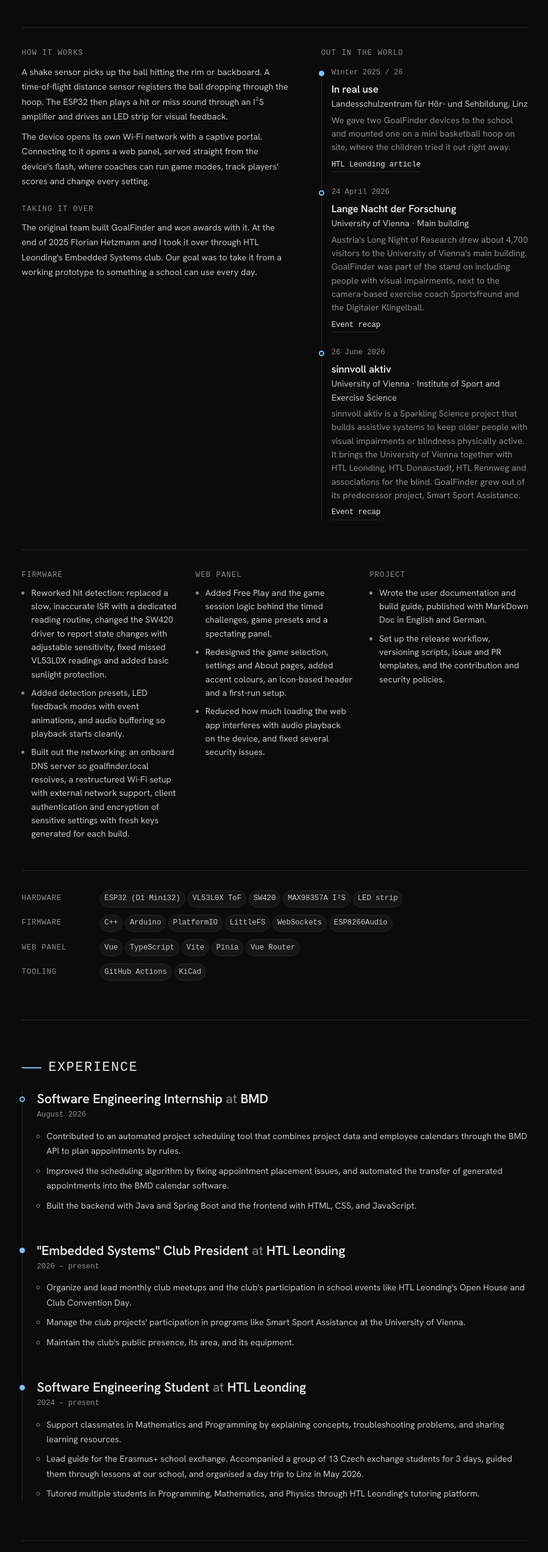
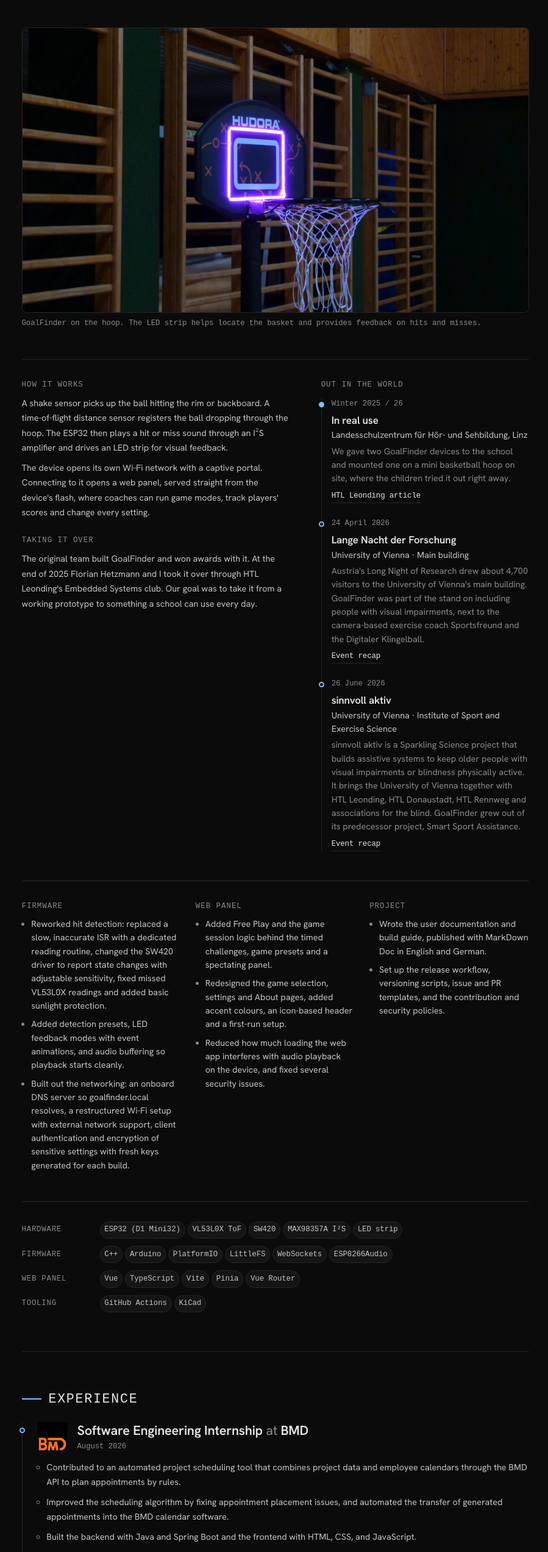
Before and after one commit to MarkusHarnusek/markusharnusek.github.io, an Astro site: page / in a window 1280 px wide. Shown: the part 3897-6442 px from the top of the page at 61% size, without its empty margins (317-1216 px from the left). Built offline with nearby package versions, Linux system fonts and the light colour scheme; Astro itself is replaced by a stand-in of ours; a web font is replaced by a local one.

Commit message:
add: images

```diff
--- a/src/components/Experience.astro
+++ b/src/components/Experience.astro
@@ -1,4 +1,5 @@
 ---
+import { Image } from "astro:assets";
 import { experience } from "../data/experience";
 ---
 
@@ -10,12 +11,26 @@ import { experience } from "../data/experience";
       experience.map((role) => (
         <li class={role.active ? "role-active" : "role"} data-reveal>
           <div class="role__head">
+            {role.logo && (
+              <div class="role__logo">
+                <Image
+                  src={role.logo.src}
+                  alt={role.logo.alt}
+                  width={112}
+                  class="role__logo-img"
+                  loading="lazy"
+                  decoding="async"
+                />
+              </div>
+            )}
+            <div class="role__text">
               <h3 class="role__title">
                 {role.title} <span class="role__at">at</span> {role.company}
               </h3>
               <p class="role__meta mono">
                 <time>{role.range}</time>
               </p>
+            </div>
           </div>
           <ul class="role__bullets">
             {role.bullets.map((b) => (
@@ -67,6 +82,43 @@ import { experience } from "../data/experience";
     background: var(--color-accent);
   }
 
+  .role__head {
+    display: flex;
+    align-items: flex-start;
+    gap: var(--space-s);
+  }
+
+  .role__text {
+    min-width: 0;
+  }
+
+  /* company / club logo: fixed square slot, logo fills its height and is centred in it */
+  .role__logo {
+    flex: none;
+    display: flex;
+    align-items: center;
+    justify-content: center;
+    width: 2rem;
+    height: 2rem;
+  }
+
+  .role__logo-img {
+    display: block;
+    height: 100%;
+    width: auto;
+    max-width: 100%;
+    margin: 0 auto;
+    object-fit: contain;
+    object-position: center;
+  }
+
+  @media (min-width: 40rem) {
+    .role__logo {
+      width: 3.125rem;
+      height: 3.125rem;
+    }
+  }
+
   .role__title {
     font-size: var(--step-1);
     font-family: var(--font-body),serif;
--- a/src/components/GoalFinder.astro
+++ b/src/components/GoalFinder.astro
@@ -1,5 +1,7 @@
 ---
+import { Image } from "astro:assets";
 import { goalfinder as gf } from "../data/goalfinder";
+import hoopPhoto from "../../img/goalfinder.webp";
 ---
 
 <section id="goalfinder" class="section section--sub" aria-labelledby="gf-title">
@@ -23,6 +25,22 @@ import { goalfinder as gf } from "../data/goalfinder";
         <a href={gf.links.docs} target="_blank">Documentation</a>
       </div>
     </header>
+
+    <figure class="gf__figure" data-reveal>
+      <div class="gf__photo">
+        <Image
+          src={hoopPhoto}
+          alt="A basketball hoop in a school gym with GoalFinder mounted on it, its LED strip glowing purple around the backboard square."
+          widths={[480, 800, 1200, 1600, 2400]}
+          sizes="(min-width: 72rem) 55rem, (min-width: 56rem) calc(100vw - 20rem), calc(100vw - 3rem)"
+          loading="lazy"
+          decoding="async"
+        />
+      </div>
+      <figcaption class="gf__caption mono">
+        GoalFinder on the hoop. The LED strip helps locate the basket and provides feedback on hits and misses.
+      </figcaption>
+    </figure>
 
     <div class="gf__grid">
       <div class="gf__prose" data-reveal>
@@ -160,6 +178,41 @@ import { goalfinder as gf } from "../data/goalfinder";
   .gf__m-link:hover,
   .gf__m-link:focus-visible {
     border-bottom-color: var(--color-accent);
+  }
+
+  /* photo */
+  .gf__figure {
+    margin: var(--space-xl) 0 0;
+  }
+
+  .gf__photo {
+    overflow: hidden;
+    border: 1px solid var(--color-border);
+    border-radius: var(--radius-m);
+    background: var(--color-surface-2);
+    aspect-ratio: 4 / 3;
+  }
+
+  .gf__photo img {
+    display: block;
+    width: 100%;
+    height: 100%;
+    object-fit: cover;
+    /* keep the hoop and net centred when cropped on narrow screens */
+    object-position: 52% 50%;
+  }
+
+  @media (min-width: 40rem) {
+    .gf__photo {
+      aspect-ratio: 16 / 9;
+    }
+  }
+
+  .gf__caption {
+    margin-top: var(--space-2xs);
+    color: var(--color-muted);
+    font-size: var(--step--2);
+    line-height: var(--leading-normal);
   }
 
   /* sub headings */
--- a/src/data/experience.ts
+++ b/src/data/experience.ts
@@ -1,5 +1,16 @@
+import type { ImageMetadata } from "astro";
+import bmdLogo from "../../img/BMD-Logo-2024-Quadrat-PPT_Web.webp";
+import esLogo from "../../img/es-logo-transparent.webp";
+import htlLogo from "../../img/htlleonding-only.webp";
+
+export type Logo = {
+  src: ImageMetadata;
+  alt: string;
+};
+
 export type Role = {
   company: string;
+  logo?: Logo;
   title: string;
   range: string;
   active: boolean;
@@ -9,6 +20,7 @@ export type Role = {
 export const experience: Role[] = [
   {
     company: "BMD",
+    logo: { src: bmdLogo, alt: "BMD logo" },
     title: "Software Engineering Internship",
     range: "August 2026",
     active: false,
@@ -20,6 +32,7 @@ export const experience: Role[] = [
   },
   {
     company: "HTL Leonding",
+    logo: { src: esLogo, alt: "Embedded Systems Club logo" },
     title: "\"Embedded Systems\" Club President",
     range: "2026 – present",
     active: true,
@@ -31,6 +44,7 @@ export const experience: Role[] = [
   },
   {
     company: "HTL Leonding",
+    logo: { src: htlLogo, alt: "HTL Leonding logo" },
     title: "Software Engineering Student",
     range: "2024 – present",
     active: true,
```
Also changed, not shown: img/es-logo-transparent-white.png (deleted), img/es-logo-transparent-white.webp (deleted), img/es-logo-transparent.webp, img/es-logo.jpg (added), img/htlleonding-only.webp. Lines whose indentation alone changed are shown as unchanged.
